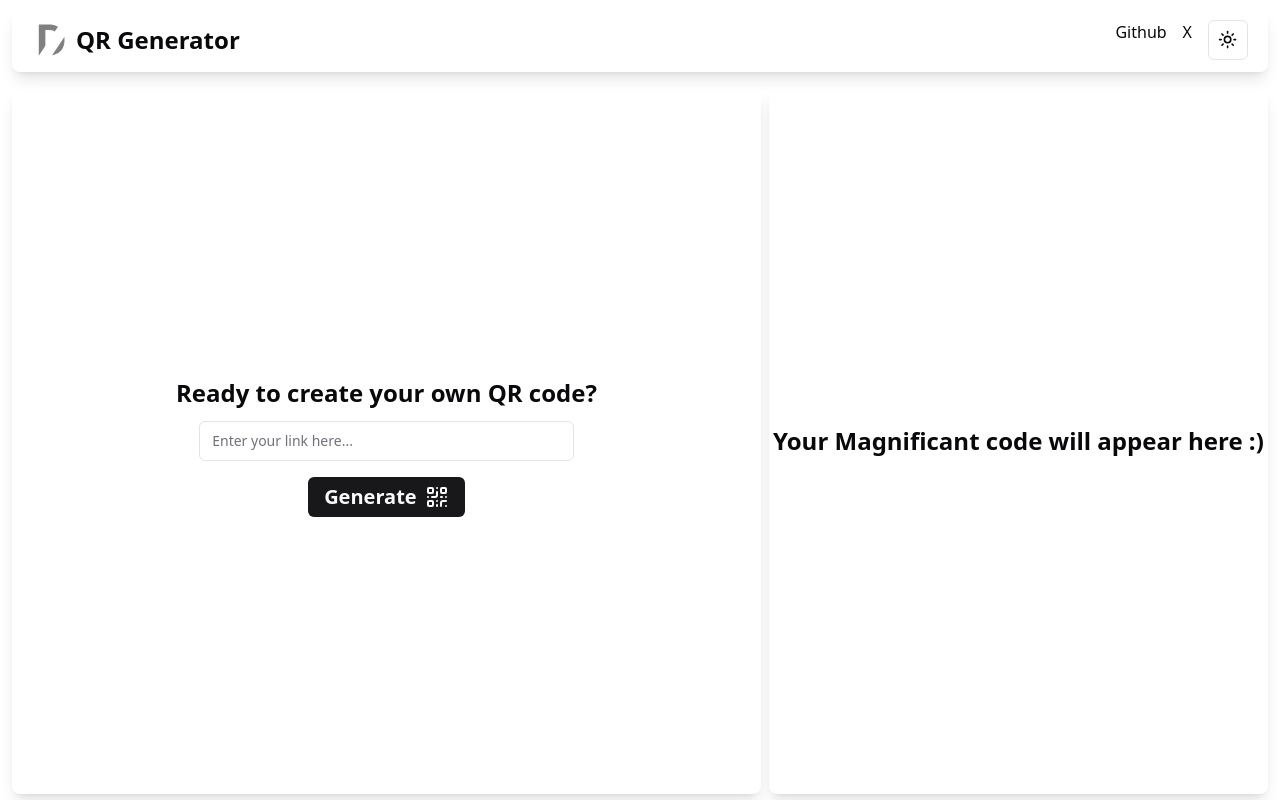
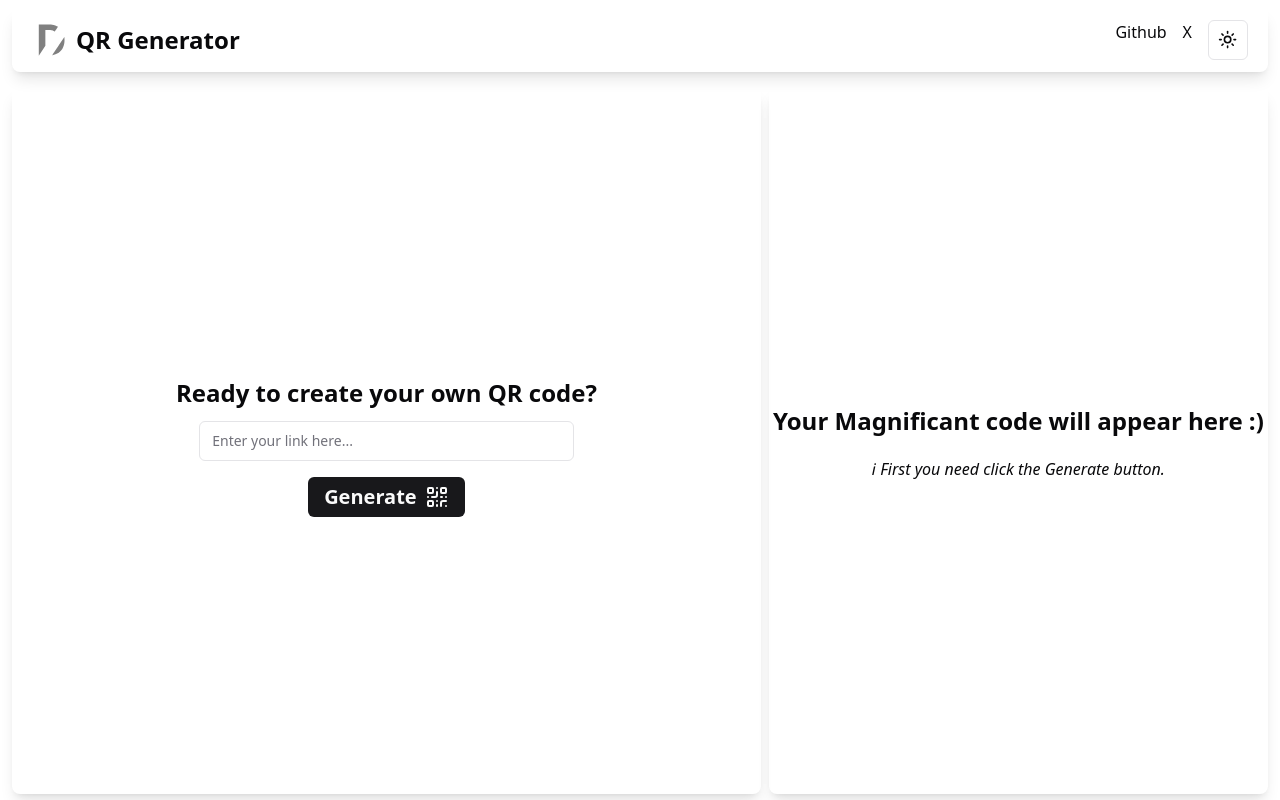
Before and after one commit to DevKaliper/qr-generator, a Next.js app: page / in a window 1280 px wide. Built offline with nearby package versions, Linux system fonts and the light colour scheme; what ldrs would draw is missing.

Commit message:
Add generate button instructions and update loading animation color

```diff
--- a/components/section-qr.tsx
+++ b/components/section-qr.tsx
@@ -8,6 +8,7 @@ export default function SectionQR() {
                 <LoadingInfinite />
 
             </div>
+            <i className="my-2">{' ℹ First you need click the Generate button. '}</i>
 
         </article>
     )
--- a/components/ui/loading-animation.tsx
+++ b/components/ui/loading-animation.tsx
@@ -1,17 +1,19 @@
 
 "use client"
 import React from 'react'
+import { useTheme } from 'next-themes'
 
 import { grid } from 'ldrs'
 
 grid.register()
 const LoadingInfinite = () => {
+  const {theme} = useTheme()
   return (
     <div>
         <l-grid
   size="60"
   speed="1.5"
-  color="black"
+  color={theme === 'dark' ? "white" : theme === 'light' ? "black" : "gray"}
 ></l-grid>
 
     </div>
```
